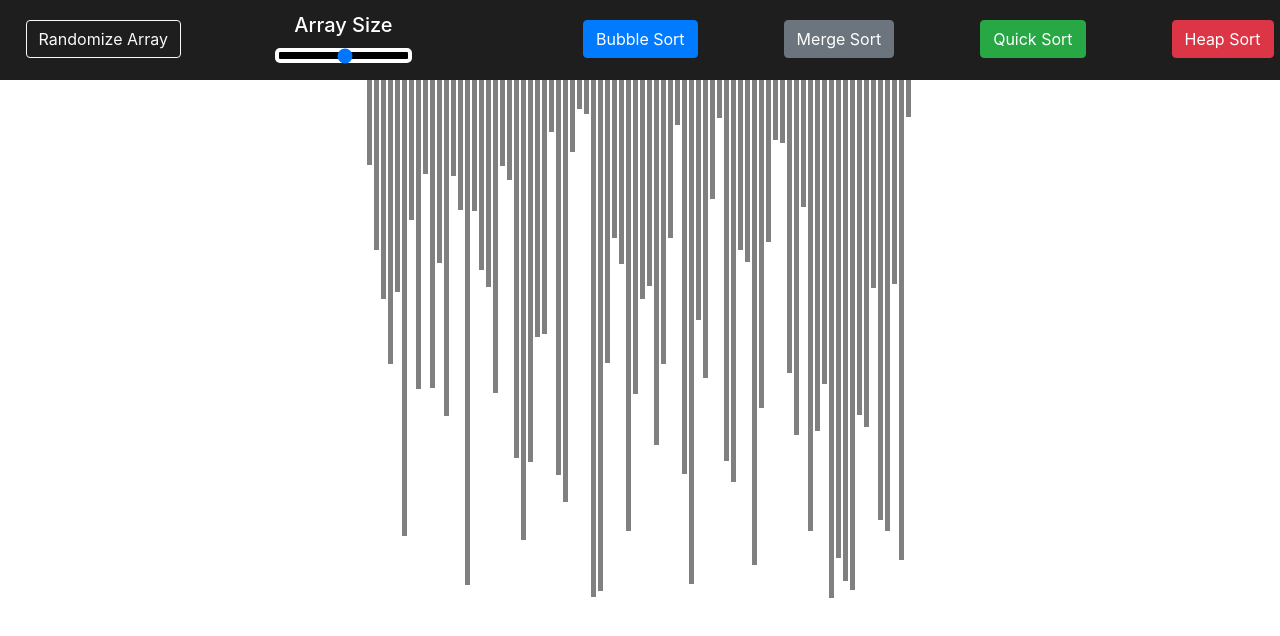
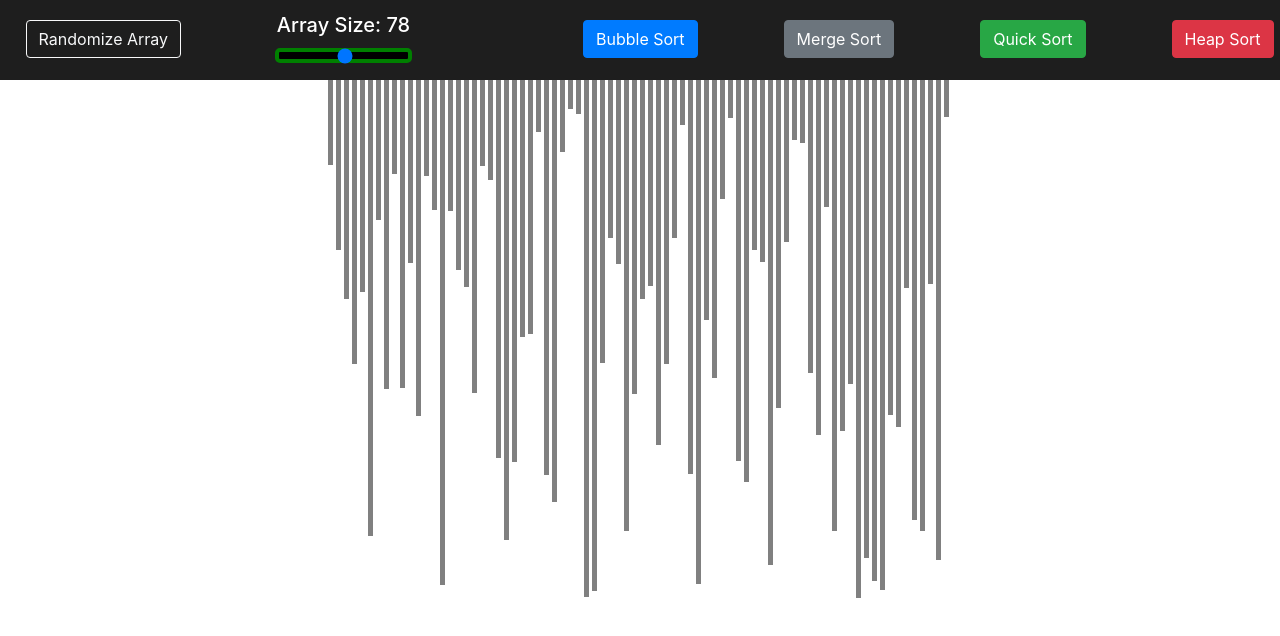
Before and after one commit to hmgrodrigues/Sorting-Visualizer, a React (Create React App) app: page / in a window 1280 px wide. Shown: the top 636 px of the page. Built offline with nearby package versions, Linux system fonts and the light colour scheme.

Commit message:
Refactored some code

```diff
--- a/src/App.css
+++ b/src/App.css
@@ -37,8 +37,15 @@
   height: 15px;
   background: black;
   outline: none;
-  border: 4px solid white;
   border-radius: 5px;
+}
+
+.active {
+  border: 4px solid green;
+}
+
+.blocked {
+  border: 4px solid red;
 }
 
 /* Slider 2nd part for firefox */
@@ -47,7 +54,7 @@
   height: 20px;
   background: #000;
   cursor: pointer;
-  border: 4px solid lightgreen;
+  border: 4px solid white;
   border-radius: 4px;
 }
 
--- a/src/App.js
+++ b/src/App.js
@@ -5,58 +5,87 @@ import { randomize, swapElements } from "./algorithms/utils";
 import "./App.css";
 
 const START_POINT = 78;
-const ACC = 10;
+const ACC = 1000;
 
 function App() {
+  const [size, setSize] = useState(0);
   const [bars, setBars] = useState([]);
+  // const [running, setRunning] = useState(null);
+
+  //Array to operate in algorithms
+  const unsortedBars = [...bars];
 
   useEffect(() => {
-    setBars(randomize(START_POINT));
+    setSize(START_POINT);
+    // setRunning(false);
   }, []);
 
+  useEffect(() => {
+    setBars(randomize(size));
+  }, [size]);
+
+  const endRunning = (delay) => {
+    setTimeout(() => {
+      // setRunning(false);
+    }, delay);
+  };
+
   // Bubble Sort
-  const bubbleSort = () => {
-    const unsortedBars = [...bars];
-    let delay = 100;
+  const handleBubbleSort = () => {
+    // setRunning(true);
+    const delay = bubbleSort(unsortedBars, ACC);
+    // endRunning(delay);
+  };
 
+  const bubbleSort = (arr, delay) => {
     let stop = null;
-    for (var i = 0; i < unsortedBars.length; i++) {
+    for (var i = 0; i < arr.length; i++) {
       stop = true;
 
-      for (var j = 0; j < unsortedBars.length - i - 1; j++) {
-        colorElements(unsortedBars, [j, j + 1], delay, "eval");
+      for (var j = 0; j < arr.length - i - 1; j++) {
+        colorElements(arr, [j, j + 1], delay, "eval");
         delay += ACC;
 
-        if (unsortedBars[j].height > unsortedBars[j + 1].height) {
-          colorElements(unsortedBars, [j, j + 1], delay, "swap");
+        if (arr[j].height > arr[j + 1].height) {
+          colorElements(arr, [j, j + 1], delay, "swap");
           delay += ACC;
-          swapElements(unsortedBars, j, j + 1);
-          colorElements(unsortedBars, [j, j + 1], delay, "eval");
+          swapElements(arr, j, j + 1);
+          colorElements(arr, [j, j + 1], delay, "eval");
           delay += ACC;
           stop = false;
         }
       }
-      unsortedBars[j].status = "done";
-      colorElements(unsortedBars, [], delay);
+      arr[j].status = "done";
+      colorElements(arr, [], delay);
       delay += ACC;
 
       if (stop) break;
     }
 
     if (stop) {
-      for (
-        let remaining = 0;
-        remaining < unsortedBars.length - i - 1;
-        remaining++
-      ) {
-        unsortedBars[remaining].status = "done";
-        colorElements(unsortedBars, [], delay);
+      for (let remaining = 0; remaining < arr.length - i - 1; remaining++) {
+        arr[remaining].status = "done";
+        colorElements(arr, [], delay);
         delay += ACC;
       }
     }
+
+    return delay;
   };
 
   // Merge Sort
+  const handleMergeSort = () => {
+    // setRunning(true);
+    const delay = mergeSort(
+      unsortedBars,
+      0,
+      unsortedBars.length - 1,
+      ACC,
+      true
+    );
+    // endRunning(delay);
+  };
+
   const mergeSort = (arr, l, r, delay, last) => {
     if (l < r) {
       const m = Math.floor((l + r) / 2);
@@ -127,6 +156,12 @@ function App() {
   };
 
   // Quick Sort
+  const handleQuickSort = () => {
+    // setRunning(true);
+    const delay = quickSort(unsortedBars, 0, unsortedBars.length - 1, ACC);
+    // endRunning(delay);
+  };
+
   const quickSort = (arr, low, high, delay) => {
     if (low < high) {
       console.log(delay);
@@ -172,6 +207,12 @@ function App() {
   }
 
   // Heap Sort
+  const handleHeapSort = () => {
+    // setRunning(true);
+    const delay = heapSort(unsortedBars, unsortedBars.length);
+    // endRunning(delay);
+  };
+
   const heapSort = (arr, n) => {
     let delay = ACC;
     for (let i = Math.floor(n / 2) - 1; i >= 0; i--) {
@@ -189,6 +230,7 @@ function App() {
     }
     arr[0].status = "done";
     colorElements(arr, [], delay);
+    return delay;
   };
 
   const heapify = (arr, n, i, delay) => {
@@ -197,13 +239,13 @@ function App() {
     let r = 2 * i + 2;
 
     if (l < n) {
-      colorElements(arr, [l, largest], delay, "heapTest");
+      colorElements(arr, [l, largest], delay, "heapCheck");
       delay += ACC;
       if (arr[l].height > arr[largest].height) largest = l;
     }
 
     if (r < n) {
-      colorElements(arr, [r, largest], delay, "heapTest");
+      colorElements(arr, [r, largest], delay, "heapCheck");
       delay += ACC;
       if (arr[r].height > arr[largest].height) largest = r;
     }
@@ -237,22 +279,14 @@ function App() {
   return (
     <Fragment>
       <NavBar
-        arraySize={bars.length === 0 ? START_POINT : bars.length}
-        onClickRandomizeArray={() => setBars(randomize(bars.length))}
-        onChangeArraySize={(e) => setBars(randomize(e.target.value))}
-        onClickBubbleSort={bubbleSort}
-        onClickMergeSort={() => {
-          const unsortedBars = [...bars];
-          mergeSort(unsortedBars, 0, unsortedBars.length - 1, ACC, true);
-        }}
-        onClickQuickSort={() => {
-          const unsortedBars = [...bars];
-          quickSort(unsortedBars, 0, unsortedBars.length - 1, ACC);
-        }}
-        onClickHeapSort={() => {
-          const unsortedBars = [...bars];
-          heapSort(unsortedBars, unsortedBars.length);
-        }}
+        arraySize={size}
+        onClickRandomizeArray={() => setBars(randomize(size))}
+        onChangeArraySize={(e) => setSize(e.target.value)}
+        onClickBubbleSort={handleBubbleSort}
+        onClickMergeSort={handleMergeSort}
+        onClickQuickSort={handleQuickSort}
+        onClickHeapSort={handleHeapSort}
+        isRunning={false}
       />
       <Body bars={bars} />
     </Fragment>
--- a/src/common/verticalBar.jsx
+++ b/src/common/verticalBar.jsx
@@ -9,7 +9,7 @@ const VerticalBar = ({ width, height, marginRight, status }) => {
     ? "red"
     : status === "pivot"
     ? "yellow"
-    : status === "heapTest"
+    : status === "heapCheck"
     ? "purple"
     : status === "done"
     ? "blue"
--- a/src/components/body.jsx
+++ b/src/components/body.jsx
@@ -2,8 +2,21 @@ import React from "react";
 import VerticalBar from "../common/verticalBar";
 
 const Body = ({ bars }) => {
-  const width = 400 / bars.length;
-  const marginRight = 2;
+  const width = 450 / bars.length;
+  const marginRight =
+    bars.length <= 5
+      ? 10
+      : bars.length <= 10
+      ? 8
+      : bars.length <= 15
+      ? 6
+      : bars.length <= 20
+      ? 4
+      : bars.length <= 50
+      ? 3.5
+      : bars.length <= 100
+      ? 3
+      : 2;
   return (
     <div className="tableContainer">
       {bars.map((bar) => (
--- a/src/components/navBar.jsx
+++ b/src/components/navBar.jsx
@@ -8,6 +8,7 @@ const NavBar = ({
   onClickMergeSort,
   onClickQuickSort,
   onClickHeapSort,
+  isRunning,
 }) => {
   return (
     <div id="navbar">
@@ -15,25 +16,28 @@ const NavBar = ({
         type="button"
         className="btn btn-outline-light randomize"
         onClick={onClickRandomizeArray}
+        disabled={isRunning}
       >
         Randomize Array
       </button>
       <div className="sliderContainer">
-        <h5>Array Size</h5>
+        <h5>Array Size: {arraySize}</h5>
         <input
           type="range"
           min="5"
           max="150"
           step="2"
           value={arraySize}
-          className="slider"
-          onChange={onChangeArraySize}
+          className={`slider ${!isRunning ? "active" : "blocked"}`}
+          onInput={onChangeArraySize}
+          disabled={isRunning}
         />
       </div>
       <button
         type="button"
         className="btn btn-primary algorithm"
         onClick={onClickBubbleSort}
+        disabled={isRunning}
       >
         Bubble Sort
       </button>
@@ -41,6 +45,7 @@ const NavBar = ({
         type="button"
         className="btn btn-secondary algorithm "
         onClick={onClickMergeSort}
+        disabled={isRunning}
       >
         Merge Sort
       </button>
@@ -48,6 +53,7 @@ const NavBar = ({
         type="button"
         className="btn btn-success algorithm"
         onClick={onClickQuickSort}
+        disabled={isRunning}
       >
         Quick Sort
       </button>
@@ -55,6 +61,7 @@ const NavBar = ({
         type="button"
         className="btn btn-danger algorithm"
         onClick={onClickHeapSort}
+        disabled={isRunning}
       >
         Heap Sort
       </button>
```
